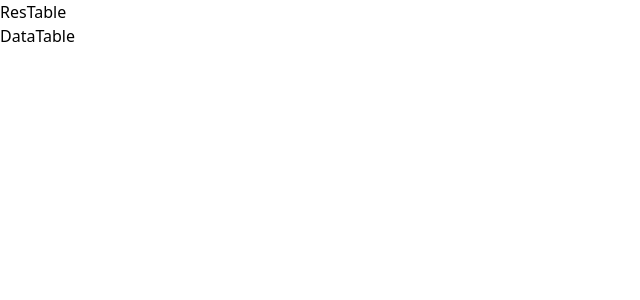
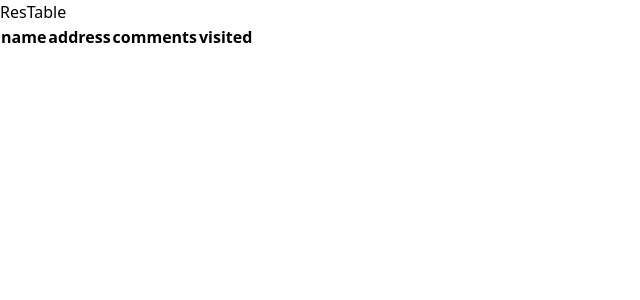
Before and after one commit to olivaalbert1/resTable, a React (Vite) app: page / in a window 1280 px wide. Shown: the top 300 px of the page, without its empty margins (0-640 px from the left). Built offline with nearby package versions, Linux system fonts and the light colour scheme.

Commit message:
añadidos los encabezados

```diff
--- a/src/App.tsx
+++ b/src/App.tsx
@@ -1,5 +1,5 @@
-import Layout from "./layout"
-import DataTable from "./view/DataTable"
+import { Layout } from './layout/index'
+import { DataTable } from './view/DataTable'
 import './assets/css/app.css'
 
 function App() {
--- a/src/layout/index.jsx
+++ b/src/layout/index.jsx
@@ -1,6 +1,6 @@
 import React from "react";
 
-const Layout = (props) => {
+export const Layout = (props) => {
     return (
         <div>
             <header className="bg-gray-900">
@@ -16,5 +16,3 @@ const Layout = (props) => {
         </div>
     );
 }
-
-export default Layout;
--- /dev/null
+++ b/src/utils/defaultData.js
@@ -0,0 +1,14 @@
+export const defaultData = [
+    {
+        name: 'pika tapa | Vilanova',
+        address: 'Pg. del Carme, 21, 08800 Vilanova i la Geltrú, Barcelona',
+        comments: '4.5',
+        visited: true
+    },
+    {
+        name: 'El Rey de la Gamba "Desde 1972"',
+        address: 'Pg. de Joan de Borbó, 53, Ciutat Vella, 08003 Barcelona',
+        comments: '',
+        visited: false
+    }
+];
--- a/src/view/DataTable.jsx
+++ b/src/view/DataTable.jsx
@@ -1,8 +1,51 @@
 import React from "react";
 import { flexRender, getCoreRowModel, useReactTable, getPaginationRowModel } from "@tanstack/react-table";
+import { defaultData } from "../utils/defaultData";
 
-const DataTable = () => {
-    return <div>DataTable</div>;
+export const DataTable = () => {
+    const [data, setData] = React.useState(defaultData);
+
+    const columns = [
+        { accessorKey: "name" },
+        { accessorKey: "address" },
+        { accessorKey: "comments" },
+        { accessorKey: "visited" }
+
+    ]
+
+    const table = useReactTable(
+        {
+            data,
+            columns,
+            getCoreRowModel: getCoreRowModel({}),
+            getPaginationRowModel: getPaginationRowModel({})
+        });
+    return (
+        <div className="py-6 px-4">
+            <table className="table-auto w-full">
+                <thead>
+                    {table.getHeaderGroups().map((headerGroup) => (
+                        <tr key={headerGroup.id}>
+                            {headerGroup.headers.map((header) => (
+                                <th key={header.id}>
+                                    {
+                                        header.isPlaceholder
+                                            ? null
+                                            : flexRender(
+                                                header.column.columnDef.header,
+                                                header.getContext()
+                                            )}
+
+                                </th>
+                            ))}
+                        </tr>
+                    ))}
+                </thead>
+
+                <tbody>
+
+                </tbody>
+            </table>
+        </div>
+    )
 }
-
-export default DataTable;
```
